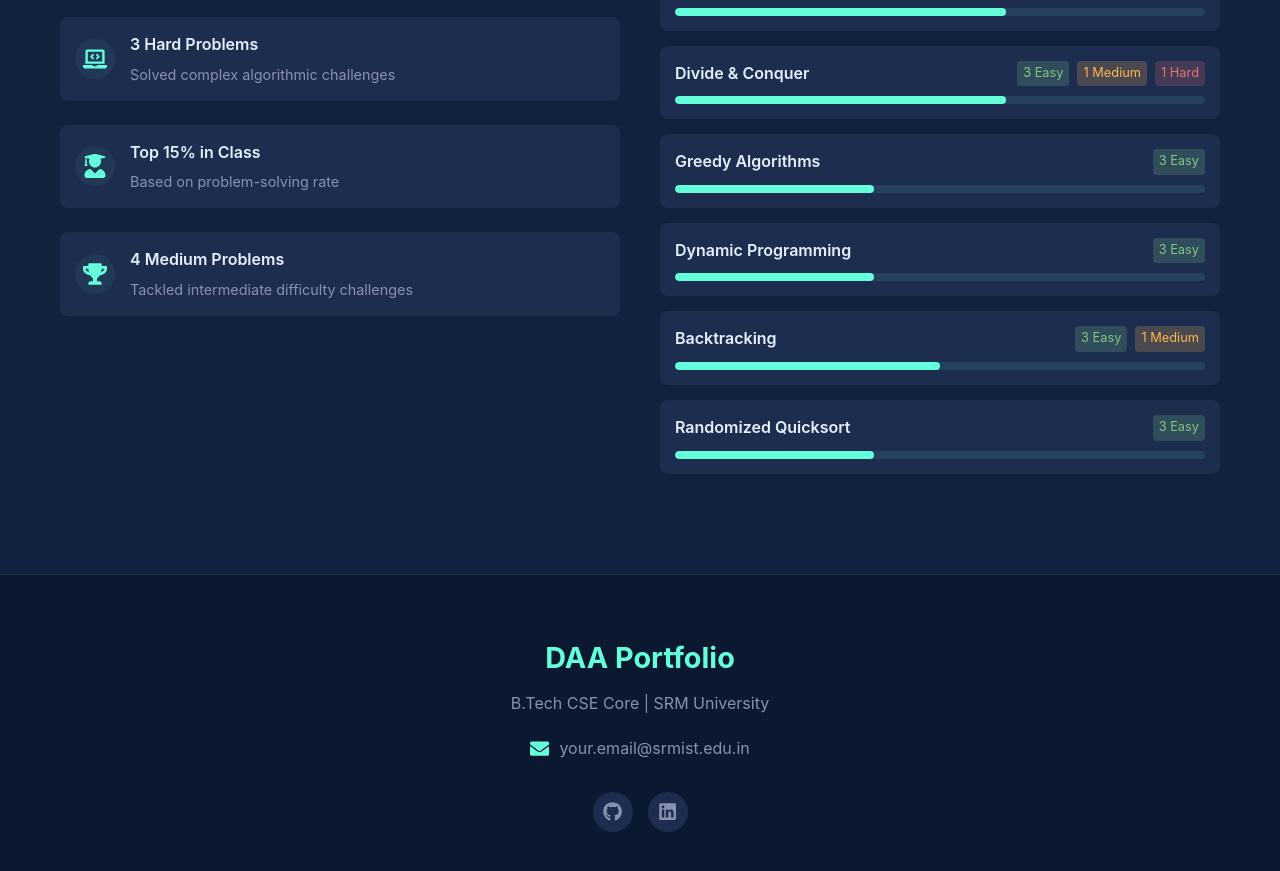
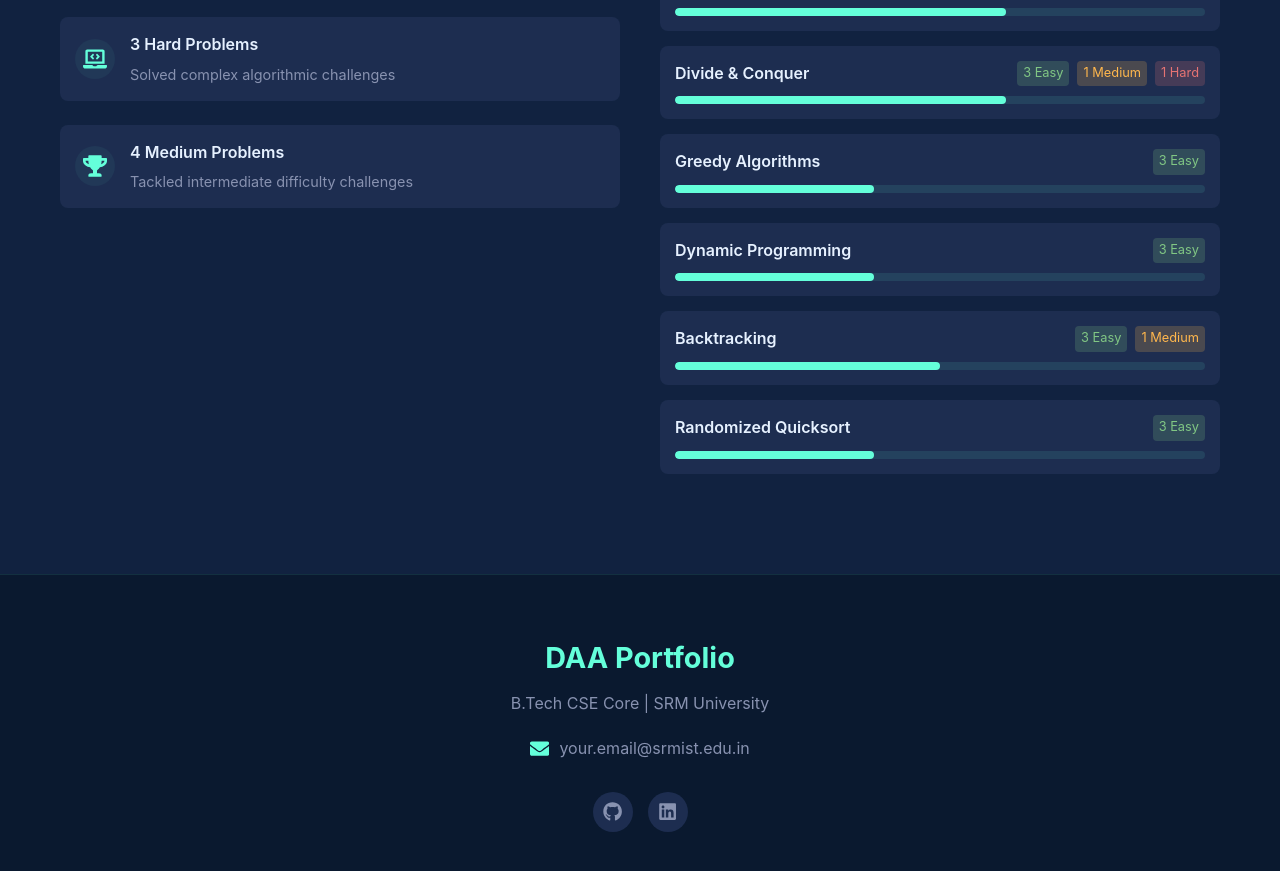
Before and after one commit to Vijayaragavan185/DAA-Portfolio, a React (Create React App) app in the folder daa-portfolio/: page / in a window 1280 px wide. Shown: the part 4132-5003 px from the top of the page. Built offline with nearby package versions, Linux system fonts and the light colour scheme.

Commit message:
Refactor code structure for improved readability and maintainability

```diff
--- a/daa-portfolio/src/components/CodingAchievements.js
+++ b/daa-portfolio/src/components/CodingAchievements.js
@@ -66,13 +66,7 @@ function CodingAchievements() {
                     <span>Solved complex algorithmic challenges</span>
                   </div>
                 </div>
-                <div className="mini-stat">
-                  <div className="mini-icon"><FaUserGraduate /></div>
-                  <div className="mini-info">
-                    <span>Top 15% in Class</span>
-                    <span>Based on problem-solving rate</span>
-                  </div>
-                </div>
+
                 <div className="mini-stat">
                   <div className="mini-icon"><FaTrophy /></div>
                   <div className="mini-info">
```
Also changed, not shown: daa-portfolio/public/assets/daa-achievements.png (added).
